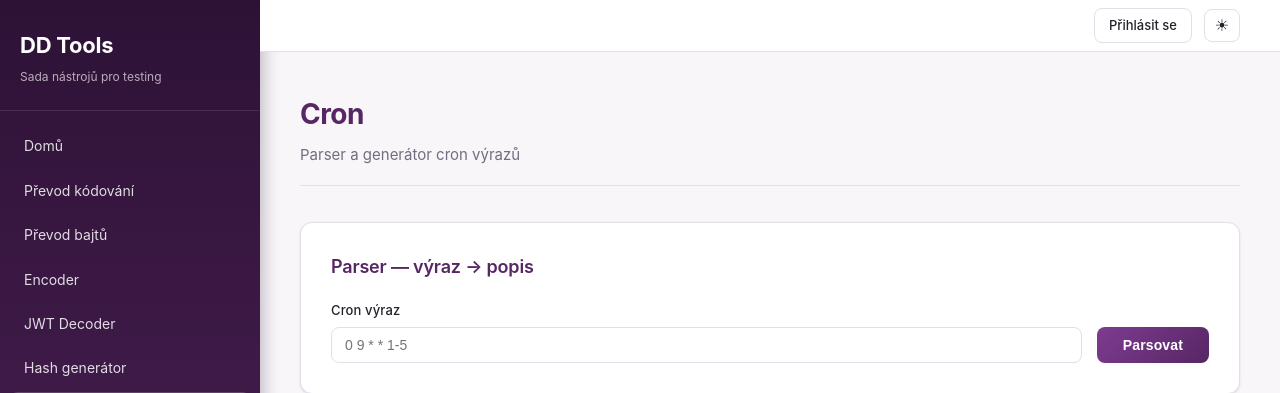
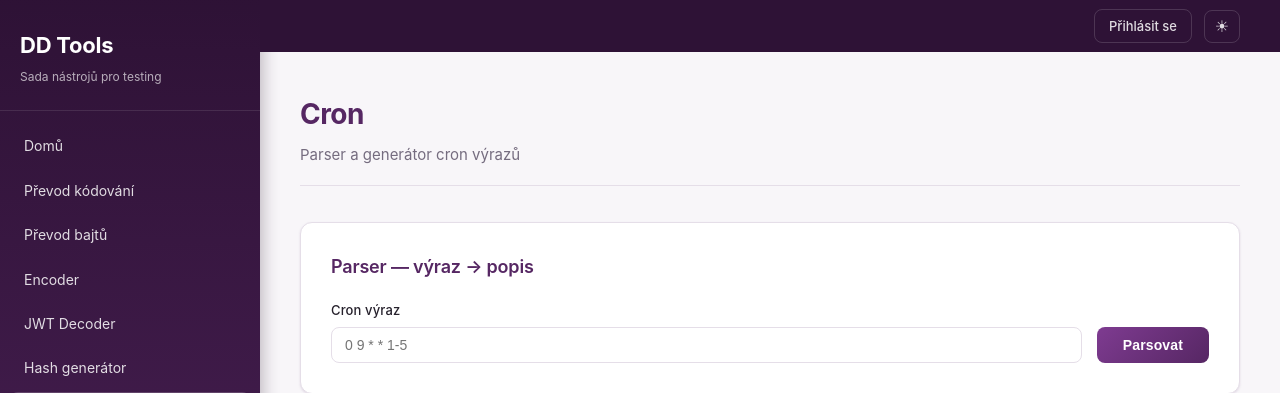
Before and after one commit to Tupoun/dd-tools, a Flask app: page /cron in a window 1280 px wide. Shown: the top 393 px of the page. Run offline with Flask 3, Linux system fonts and the light colour scheme; parts of the project's set-up code (start-up, migrations or seed data) failed here and were passed over.

Commit message:
fix: top bar color (#12)

```diff
--- a/static/style.css
+++ b/static/style.css
@@ -132,8 +132,8 @@ body {
     justify-content: flex-end;
     gap: 12px;
     padding: 10px 40px;
-    background: var(--bg-white);
-    border-bottom: 1px solid var(--border-color);
+    background: var(--purple-deepest);
+    border-bottom: none;
     height: 52px;
     flex-shrink: 0;
 }
@@ -143,10 +143,10 @@ body {
     align-items: center;
     gap: 6px;
     padding: 6px 14px;
-    border: 1px solid var(--border-color);
+    border: 1px solid rgba(255, 255, 255, 0.15);
     border-radius: 8px;
     background: transparent;
-    color: var(--text-dark);
+    color: rgba(255, 255, 255, 0.85);
     font-size: 13px;
     font-weight: 500;
     cursor: pointer;
@@ -155,9 +155,9 @@ body {
 }
 
 .top-bar-btn:hover {
-    background: var(--bg-light);
-    border-color: var(--purple-mid);
-    color: var(--purple-main);
+    background: rgba(255, 255, 255, 0.10);
+    border-color: rgba(255, 255, 255, 0.25);
+    color: #ffffff;
 }
 
 .theme-toggle {
@@ -168,7 +168,7 @@ body {
 }
 
 .top-bar-user {
-    color: var(--text-light);
+    color: rgba(255, 255, 255, 0.65);
     font-size: 13px;
 }
 
```
